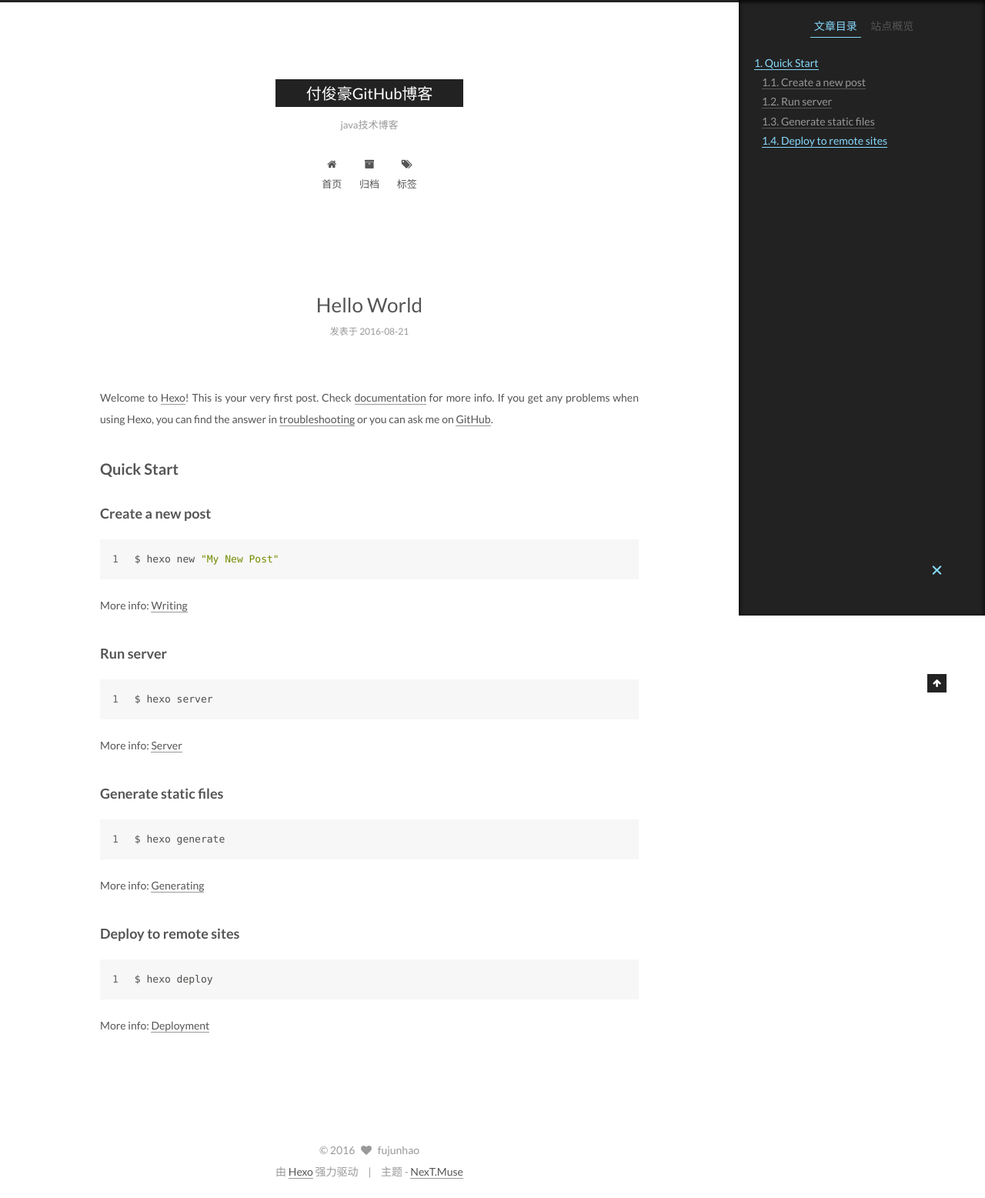
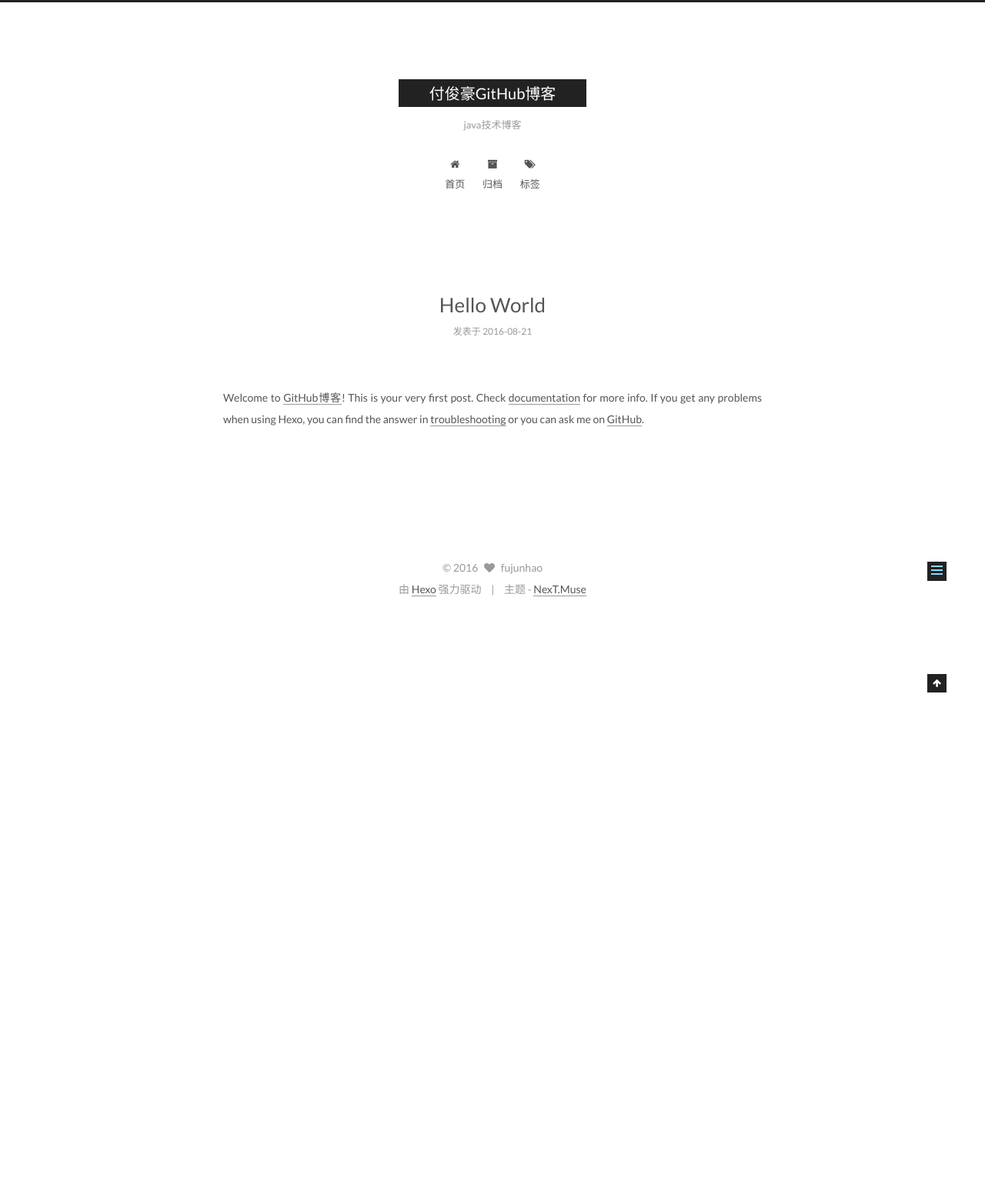
Before and after one commit to fjhjava/fjhjava.github.io, a plain HTML site: page 2016/08/21/hello-world/index.html in a window 1280 px wide. Shown: the whole page at 77% size. After the commit the page ends 800 px from the top, so only its background shows below. Drawn offline with Linux system fonts and the light colour scheme.

Commit message:
Site updated: 2016-08-21 12:23:56

```diff
--- a/2016/08/21/hello-world/index.html
+++ b/2016/08/21/hello-world/index.html
@@ -84,19 +84,16 @@
 
 
 
-<meta name="description" content="Welcome to Hexo! This is your very first post. Check documentation for more info. If you get any problems when using Hexo, you can find the answer in troubleshooting or you can ask me on GitHub.
-Quick">
+<meta name="description" content="Welcome to GitHub博客! This is your very first post. Check documentation for more info. If you get any problems when using Hexo, you can find the answer in troubleshooting or you can ask me on GitHub.">
 <meta property="og:type" content="article">
 <meta property="og:title" content="Hello World">
 <meta property="og:url" content="http://yoursite.com/2016/08/21/hello-world/index.html">
 <meta property="og:site_name" content="付俊豪GitHub博客">
-<meta property="og:description" content="Welcome to Hexo! This is your very first post. Check documentation for more info. If you get any problems when using Hexo, you can find the answer in troubleshooting or you can ask me on GitHub.
-Quick">
-<meta property="og:updated_time" content="2016-08-21T03:13:11.475Z">
+<meta property="og:description" content="Welcome to GitHub博客! This is your very first post. Check documentation for more info. If you get any problems when using Hexo, you can find the answer in troubleshooting or you can ask me on GitHub.">
+<meta property="og:updated_time" content="2016-08-21T04:22:30.280Z">
 <meta name="twitter:card" content="summary">
 <meta name="twitter:title" content="Hello World">
-<meta name="twitter:description" content="Welcome to Hexo! This is your very first post. Check documentation for more info. If you get any problems when using Hexo, you can find the answer in troubleshooting or you can ask me on GitHub.
-Quick">
+<meta name="twitter:description" content="Welcome to GitHub博客! This is your very first post. Check documentation for more info. If you get any problems when using Hexo, you can find the answer in troubleshooting or you can ask me on GitHub.">
 
 
 
@@ -279,15 +276,7 @@ Quick">
 
 
 
-        <p>Welcome to <a href="https://hexo.io/" target="_blank" rel="external">Hexo</a>! This is your very first post. Check <a href="https://hexo.io/docs/" target="_blank" rel="external">documentation</a> for more info. If you get any problems when using Hexo, you can find the answer in <a href="https://hexo.io/docs/troubleshooting.html" target="_blank" rel="external">troubleshooting</a> or you can ask me on <a href="https://github.com/hexojs/hexo/issues" target="_blank" rel="external">GitHub</a>.</p>
-<h2 id="Quick-Start"><a href="#Quick-Start" class="headerlink" title="Quick Start"></a>Quick Start</h2><h3 id="Create-a-new-post"><a href="#Create-a-new-post" class="headerlink" title="Create a new post"></a>Create a new post</h3><figure class="highlight bash"><table><tr><td class="gutter"><pre><div class="line">1</div></pre></td><td class="code"><pre><div class="line">$ hexo new <span class="string">"My New Post"</span></div></pre></td></tr></table></figure>
-<p>More info: <a href="https://hexo.io/docs/writing.html" target="_blank" rel="external">Writing</a></p>
-<h3 id="Run-server"><a href="#Run-server" class="headerlink" title="Run server"></a>Run server</h3><figure class="highlight bash"><table><tr><td class="gutter"><pre><div class="line">1</div></pre></td><td class="code"><pre><div class="line">$ hexo server</div></pre></td></tr></table></figure>
-<p>More info: <a href="https://hexo.io/docs/server.html" target="_blank" rel="external">Server</a></p>
-<h3 id="Generate-static-files"><a href="#Generate-static-files" class="headerlink" title="Generate static files"></a>Generate static files</h3><figure class="highlight bash"><table><tr><td class="gutter"><pre><div class="line">1</div></pre></td><td class="code"><pre><div class="line">$ hexo generate</div></pre></td></tr></table></figure>
-<p>More info: <a href="https://hexo.io/docs/generating.html" target="_blank" rel="external">Generating</a></p>
-<h3 id="Deploy-to-remote-sites"><a href="#Deploy-to-remote-sites" class="headerlink" title="Deploy to remote sites"></a>Deploy to remote sites</h3><figure class="highlight bash"><table><tr><td class="gutter"><pre><div class="line">1</div></pre></td><td class="code"><pre><div class="line">$ hexo deploy</div></pre></td></tr></table></figure>
-<p>More info: <a href="https://hexo.io/docs/deployment.html" target="_blank" rel="external">Deployment</a></p>
+        <p>Welcome to <a href="https://fjhjava.github.io/" target="_blank" rel="external">GitHub博客</a>! This is your very first post. Check <a href="https://hexo.io/docs/" target="_blank" rel="external">documentation</a> for more info. If you get any problems when using Hexo, you can find the answer in <a href="https://hexo.io/docs/troubleshooting.html" target="_blank" rel="external">troubleshooting</a> or you can ask me on <a href="https://github.com/hexojs/hexo/issues" target="_blank" rel="external">GitHub</a>.</p>
 
 
     </div>
@@ -405,7 +394,7 @@ Quick">
 
 
 
-              <div class="post-toc-content"><ol class="nav"><li class="nav-item nav-level-2"><a class="nav-link" href="#Quick-Start"><span class="nav-number">1.</span> <span class="nav-text">Quick Start</span></a><ol class="nav-child"><li class="nav-item nav-level-3"><a class="nav-link" href="#Create-a-new-post"><span class="nav-number">1.1.</span> <span class="nav-text">Create a new post</span></a></li><li class="nav-item nav-level-3"><a class="nav-link" href="#Run-server"><span class="nav-number">1.2.</span> <span class="nav-text">Run server</span></a></li><li class="nav-item nav-level-3"><a class="nav-link" href="#Generate-static-files"><span class="nav-number">1.3.</span> <span class="nav-text">Generate static files</span></a></li><li class="nav-item nav-level-3"><a class="nav-link" href="#Deploy-to-remote-sites"><span class="nav-number">1.4.</span> <span class="nav-text">Deploy to remote sites</span></a></li></ol></li></ol></div>
+              <p class="post-toc-empty">此文章未包含目录</p>
 
           </div>
         </section>
--- a/css/main.css
+++ b/css/main.css
@@ -1548,7 +1548,7 @@ pre .javascript .function {
   width: 4px;
   height: 4px;
   border-radius: 50%;
-  background: #549d62;
+  background: #f659ff;
 }
 .links-of-blogroll {
   font-size: 13px;
```
Also changed, not shown: index.html (+1 -9 lines).
